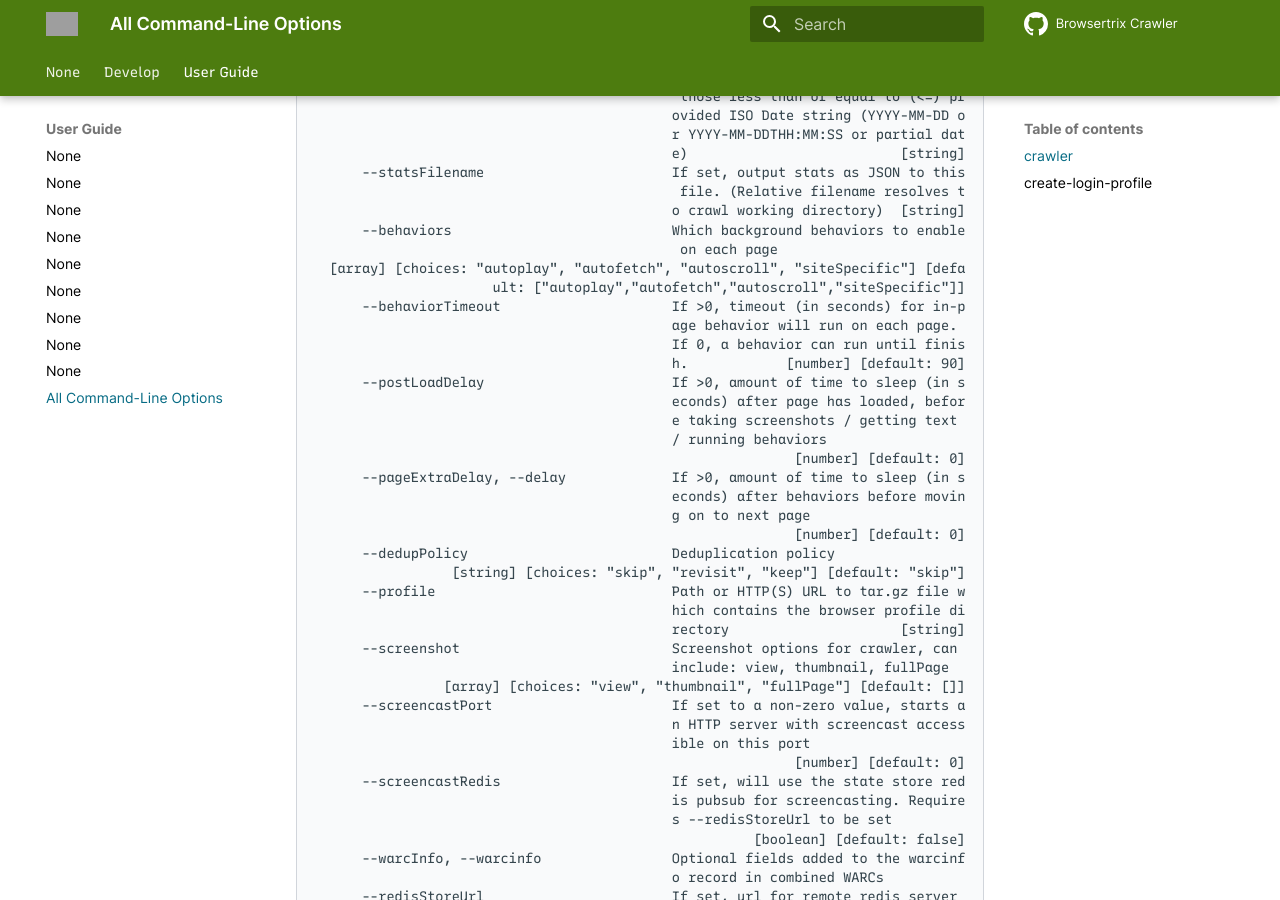
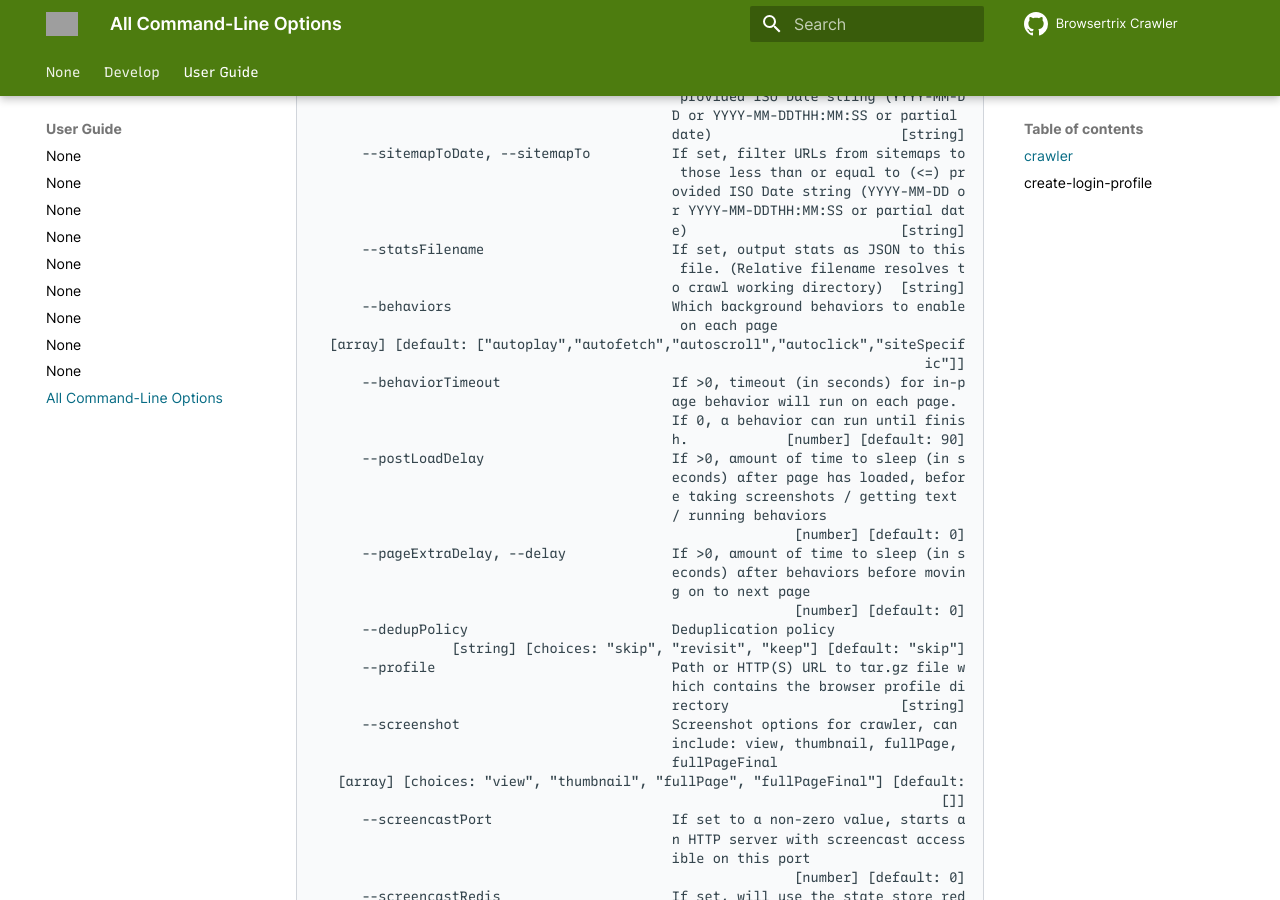
Before and after one commit to webrecorder/browsertrix-crawler, an MkDocs documentation site: the page built from docs/docs/user-guide/cli-options.md, in a window 1280 px wide and 900 px high, scrolled down 2730 px. Built offline with MkDocs 1.6.1 and Material for MkDocs 9.7.7, drawn with Linux system fonts in a browser that asks for light colours; comment, search, counter and statistics services are not loaded; some of the changed text lies outside the part shown; grey boxes are pictures that could not be loaded.

Commit message:
add --clickSelector arg to customize which elements will be clicked, default to 'a' add --linkSelector as alias for --selectLinks for consistency update cli docs

```diff
--- a/docs/docs/user-guide/cli-options.md
+++ b/docs/docs/user-guide/cli-options.md
@@ -50,11 +50,14 @@
                                             e-page-application crawling or when
                                             different hashtags load dynamic cont
                                             ent
-      --selectLinks                         one or more selectors for extracting
+      --selectLinks, --linkSelector         One or more selectors for extracting
                                              links, in the format [css selector]
                                             ->[property to use],[css selector]->
                                             @[attribute to use]
                                             [array] [default: ["a[href]->href"]]
+      --clickSelector                       Selector for elements to click when
+                                            using autoclick behavior
+                                                         [string] [default: "a"]
       --blockRules                          Additional rules for blocking certai
                                             n URLs from being loaded, by URL reg
                                             ex and optionally via text match in
@@ -142,8 +146,8 @@
                                             o crawl working directory)  [string]
       --behaviors                           Which background behaviors to enable
                                              on each page
-  [array] [choices: "autoplay", "autofetch", "autoscroll", "siteSpecific"] [defa
-                      ult: ["autoplay","autofetch","autoscroll","siteSpecific"]]
+  [array] [default: ["autoplay","autofetch","autoscroll","autoclick","siteSpecif
+                                                                           ic"]]
       --behaviorTimeout                     If >0, timeout (in seconds) for in-p
                                             age behavior will run on each page.
                                             If 0, a behavior can run until finis
@@ -163,8 +167,10 @@
                                             hich contains the browser profile di
                                             rectory                     [string]
       --screenshot                          Screenshot options for crawler, can
-                                            include: view, thumbnail, fullPage
-                [array] [choices: "view", "thumbnail", "fullPage"] [default: []]
+                                            include: view, thumbnail, fullPage,
+                                            fullPageFinal
+   [array] [choices: "view", "thumbnail", "fullPage", "fullPageFinal"] [default:
+                                                                             []]
       --screencastPort                      If set to a non-zero value, starts a
                                             n HTTP server with screencast access
                                             ible on this port
```
Also changed, not shown: other parts of docs/docs/user-guide/cli-options.md (+11 -4 lines), 1 other file.
